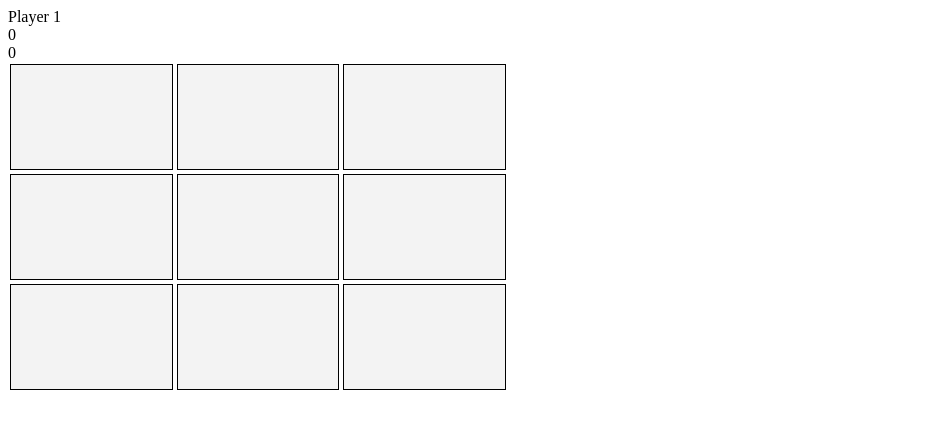
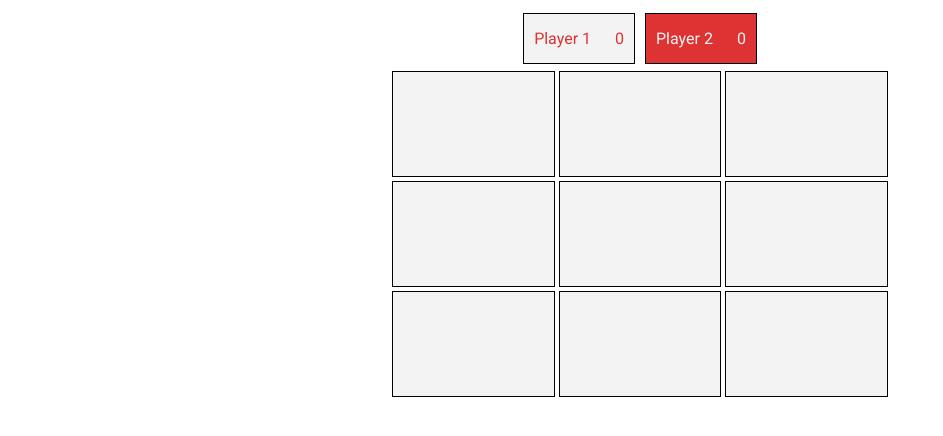
Before and after one commit to JacekWozniak12/Projekty_Jacek_Wozniak, a website: page index.html in a window 1280 px wide. Shown: the whole page, without its empty margins (0-943 px from the left). Drawn offline with Linux system fonts and the light colour scheme.

Commit message:
Switching players

```diff
--- a/app/tictactoe.js
+++ b/app/tictactoe.js
@@ -1,32 +1,50 @@
+var element_P1 = document.querySelector("#player1");
+var element_P2 = document.querySelector("#player2");
+var element_Score_P1 = document.querySelector("player1-score");
+var element_Score_P2 = document.querySelector("player2-score");
 var Board = /** @class */ (function () {
     function Board() {
+        this.NUMBER_OF_MOVES = 9;
         this.cells = new Array();
-        this.movesAmount = 0;
+        this.movesAmount = 1;
         this.playerTurn = Math.random() + 1;
+        this.playerTurn == 1 ?
+            Setup(element_P1, element_P2) :
+            Setup(element_P2, element_P1);
     }
     Board.prototype.Draw = function (htmlElement) {
         var element_GameBoard = document.querySelector(htmlElement);
         for (var i = 0; i < 9; i++) {
+            this.CreateCell(i, element_GameBoard);
+        }
+    };
+    Board.prototype.CreateCell = function (i, element_GameBoard) {
         var el = document.createElement("div");
         el.className = "cell cell" + i;
         var c = new Cell;
         c.content = "";
         c.representation = el;
         el.addEventListener("click", this.SelectCell.bind(this));
-            el.addEventListener("click", c.DrawContent.bind(this));
+        el.addEventListener("click", c.DrawContent.bind(c));
         this.cells.push(c);
         element_GameBoard.appendChild(el);
-        }
     };
     Board.prototype.SelectCell = function () {
         this.CheckIfFinished();
         this.CurrentPlayer();
     };
     Board.prototype.CurrentPlayer = function () {
-        this.playerTurn != 1 ? 1 : 2;
+        this.playerTurn != 1 ? this.playerTurn = 1 : this.playerTurn = 2;
+        this.movesAmount++;
+        if (this.playerTurn == 1) {
+            ChangePlayer(element_P1, element_P2);
+        }
+        else {
+            ChangePlayer(element_P2, element_P1);
+        }
     };
     Board.prototype.CheckIfFinished = function () {
-        if (this.movesAmount > 8) {
+        if (this.movesAmount >= this.NUMBER_OF_MOVES) {
             this.DisplayDraw();
         }
         else {
@@ -34,6 +52,12 @@ var Board = /** @class */ (function () {
         }
     };
     Board.prototype.DisplayDraw = function () {
+        alert("Draw");
+        this.Reset();
+    };
+    Board.prototype.Reset = function () {
+        this.movesAmount = 0;
+        this.playerTurn = Math.random() + 1;
     };
     return Board;
 }());
@@ -45,13 +69,25 @@ var Cell = /** @class */ (function () {
     };
     return Cell;
 }());
-var element_Score_P1 = document.querySelector("player1-score");
-var element_Score_P2 = document.querySelector("player2-score");
 function GameHandler() {
     var gameBoard = new Board;
     gameBoard.Draw("#game-board");
 }
 function ScoreHandler() {
 }
+function ChangePlayer(previous, current) {
+    Deselect(previous);
+    Select(current);
+}
+function Select(element) {
+    element.classList.replace("inactive", "active");
+}
+function Deselect(element) {
+    element.classList.replace("active", "inactive");
+}
+function Setup(chosen, another) {
+    chosen.classList.add("active");
+    another.classList.add("inactive");
+}
 GameHandler();
 //# sourceMappingURL=tictactoe.js.map
--- a/index.html
+++ b/index.html
@@ -7,12 +7,19 @@
     <link rel="stylesheet" href="style.css">
 </head>
 <body>
-    <div id="current-player">Player
-        <span id="current-player-number">1</span>
+    <div class="game-gui">
+        <div class="game-info">
+            <div id="player1" class="player_title">
+                <div class="player1 player_desc">Player 1</div>
+                <div class="player1-score player_desc">0</div>
+            </div>
+            <div id="player2" class="player_title">
+                <div class="player2 player_desc">Player 2</div>
+                <div class="player2-score player_desc">0</div>
+            </div>
+        </div>
+        <div id="game-board"></div>
     </div>
-    <div class="player1-score">0</div>
-    <div class="player2-score">0</div>
-    <div id="game-board"></div>
 
     <script src="app/tictactoe.js"></script>
 </body>
--- a/style.css
+++ b/style.css
@@ -1,3 +1,9 @@
+@import url('https://fonts.googleapis.com/css2?family=Roboto&display=swap');
+
+*{
+    font-family: 'Roboto', sans-serif;
+}
+
 .cell{
     background: #f3f3f3;
     margin: 2px;
@@ -25,3 +31,44 @@
 .cell-o{
     color: green;
 }
+
+.game-gui{
+    width: 500px;
+    margin: 0 auto;
+}
+
+.player_desc, .player_title{
+    display: inline-block;
+    margin: 5px;
+    padding: 5px;
+}
+
+.player_title{
+    border: 1px solid black;
+}
+
+.player_desc:first-of-type{
+    margin-left: 0;
+}
+
+.player_desc:last-of-type{
+    margin-right: 0;
+}
+
+.active{
+    background-color: #dd3333;
+    color: #f3f3f3;
+}
+
+.inactive{
+    background-color: #f3f3f3;
+    color: #dd3333;
+}
+
+.game-info{
+    margin: 0 auto;
+    display: flex;
+    flex: auto;
+    align-items: center;
+    justify-content: center;
+}
```
Also changed, not shown: package.json (added, +24 -0 lines), src/tictactoe.ts (+62 -12 lines), 2 other files. Lines whose indentation alone changed are shown as unchanged.
